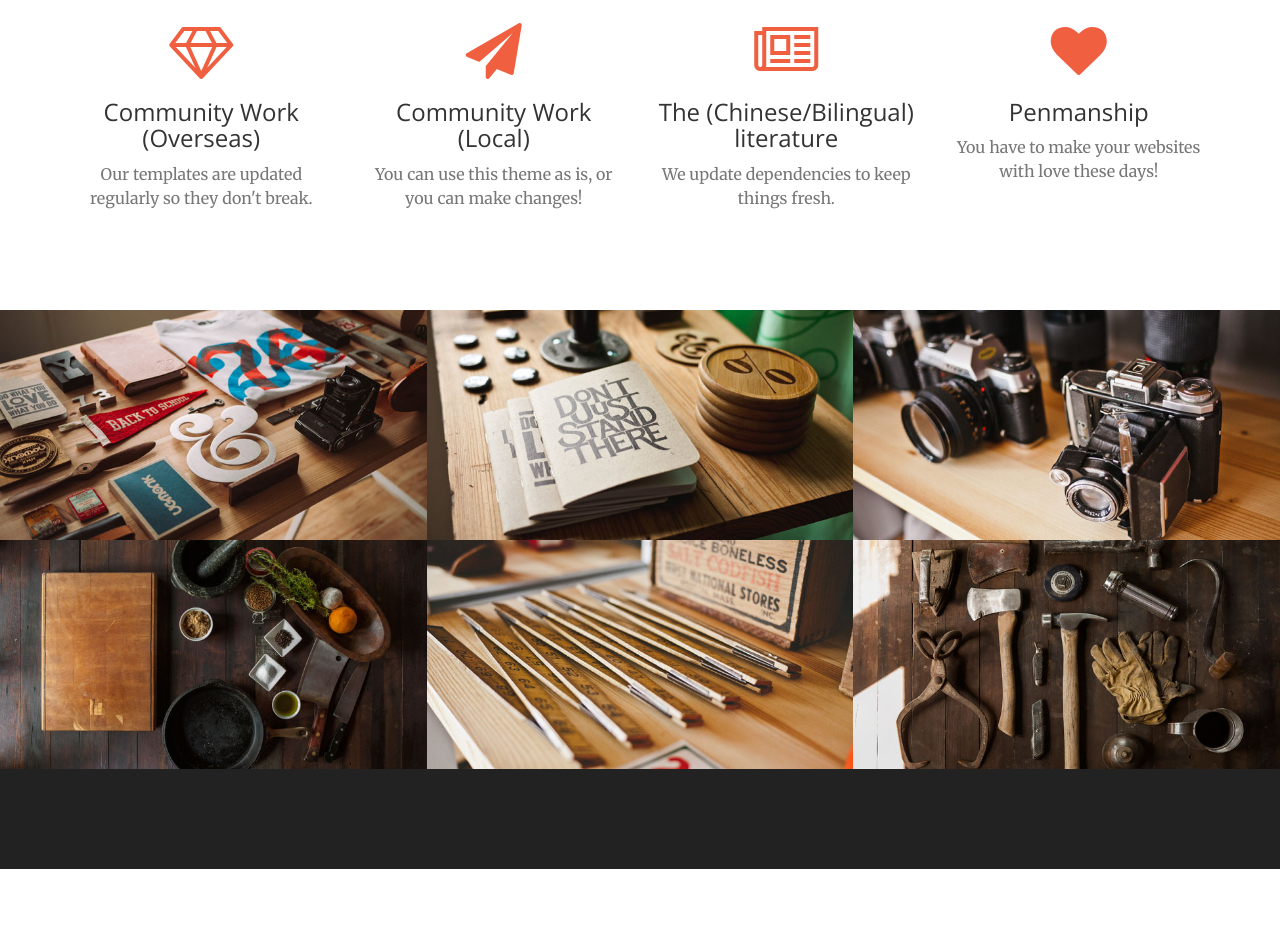
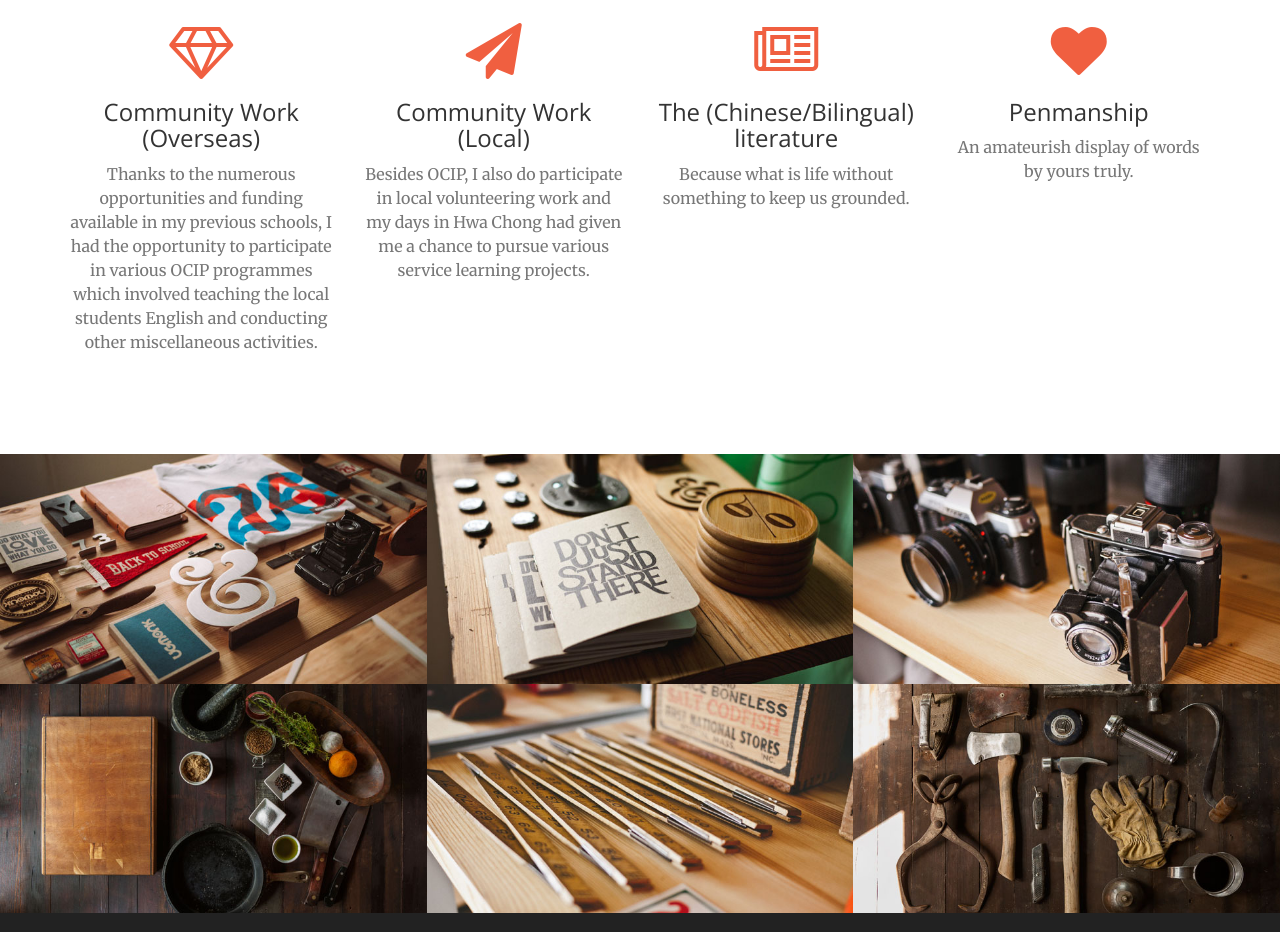
Before and after one commit to weiying98/portfolio.github.io, a website: page index.html in a window 1280 px wide. Shown: the part 1537-2469 px from the top of the page. Drawn offline with nearby package versions, Linux system fonts and the light colour scheme.

Commit message:
Add files via upload

```diff
--- a/index.html
+++ b/index.html
@@ -117,28 +117,28 @@
                     <div class="service-box">
                         <i class="fa fa-4x fa-diamond text-primary sr-icons"></i>
                         <h3>Community Work (Overseas)</h3>
-                        <p class="text-muted">Our templates are updated regularly so they don't break.</p>
+                        <p class="text-muted">Thanks to the numerous opportunities and funding available in my previous schools, I had the opportunity to participate in various OCIP programmes which involved teaching the local students English and conducting other miscellaneous activities. </p>
                     </div>
                 </div>
                 <div class="col-lg-3 col-md-6 text-center">
                     <div class="service-box">
                         <i class="fa fa-4x fa-paper-plane text-primary sr-icons"></i>
                         <h3>Community Work (Local)</h3>
-                        <p class="text-muted">You can use this theme as is, or you can make changes!</p>
+                        <p class="text-muted"> Besides OCIP, I also do participate in local volunteering work and my days in Hwa Chong had given me a chance to pursue various service learning projects. </p>
                     </div>
                 </div>
                 <div class="col-lg-3 col-md-6 text-center">
                     <div class="service-box">
                         <i class="fa fa-4x fa-newspaper-o text-primary sr-icons"></i>
                         <h3>The (Chinese/Bilingual) literature</h3>
-                        <p class="text-muted">We update dependencies to keep things fresh.</p>
+                        <p class="text-muted">Because what is life without something to keep us grounded.</p>
                     </div>
                 </div>
                 <div class="col-lg-3 col-md-6 text-center">
                     <div class="service-box">
                         <i class="fa fa-4x fa-heart text-primary sr-icons"></i>
                         <h3>Penmanship</h3>
-                        <p class="text-muted">You have to make your websites with love these days!</p>
+                        <p class="text-muted">An amateurish display of words by yours truly.</p>
                     </div>
                 </div>
             </div>
@@ -217,7 +217,7 @@
                                     The (Chinese/Bilingual) Literature
                                 </div>
                                 <div class="project-name">
-                                    Poetry. More@ my wordpress account
+                                    Poetry. More @ My Wordpress Account (Stated below)
                                 </div>
                             </div>
                         </div>
```
